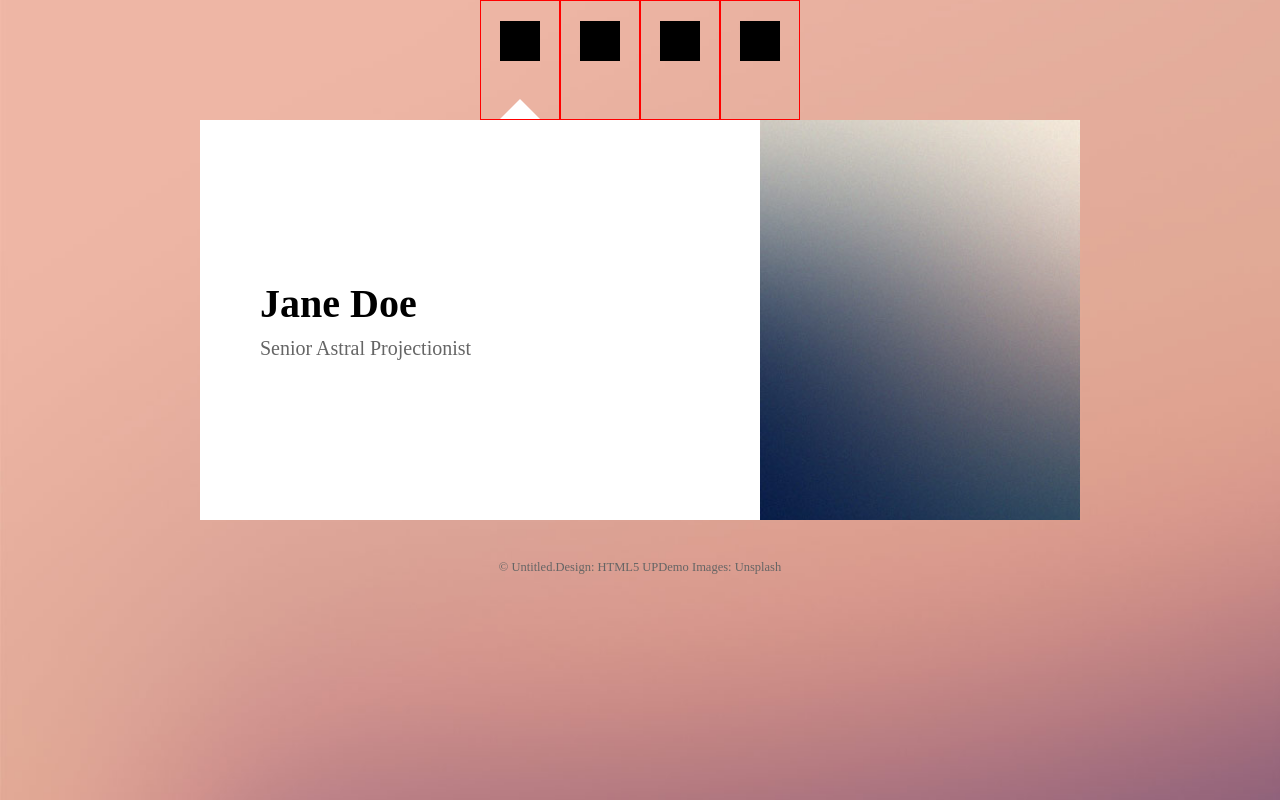
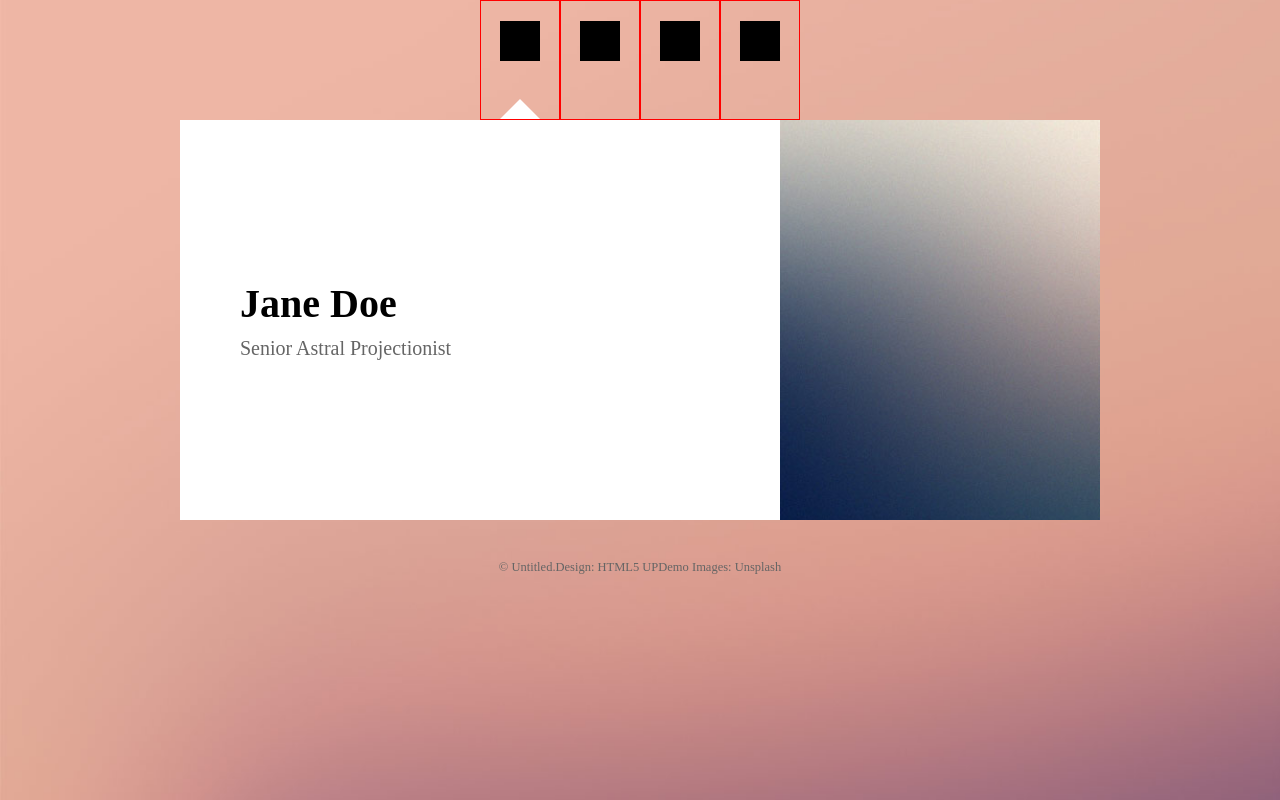
Before and after one commit to mpownuk/html5up.net-astral, a React (Create React App) app: page / in a window 1280 px wide. Built offline with nearby package versions, Linux system fonts and the light colour scheme.

Commit message:
animation added

```diff
--- a/src/Section/ContactMe.jsx
+++ b/src/Section/ContactMe.jsx
@@ -1,6 +1,6 @@
-export const ContactMe = () => {
+export const ContactMe = ({triangles}) => {
      return (
-        <div className="section--contact">
+        <div className={triangles[2] ? "section--contact blue" : "section--contact red"}>
             <div className="section--header">
                 <h2>Contact Me</h2>
             </div>
--- a/src/Section/Home.jsx
+++ b/src/Section/Home.jsx
@@ -1,7 +1,10 @@
 
-export const Home = () => {
+export const Home = ({triangles, className}) => {
+
+
+
     return (
-        <div className="section--home">
+        <div className={triangles[0] ? "section--home blue" : "section--home red"}>
             <div className='section--home--container'>
                 <div className='section--home--header'>
                     <h1 className='section--home--header__heading'>Jane Doe</h1>
--- a/src/Section/Section.jsx
+++ b/src/Section/Section.jsx
@@ -3,11 +3,16 @@ import { Work } from "./Work"
 import { ContactMe } from "./ContactMe"
 
 export const Section = ({triangles}) => {
+
+const hideAndDispaly = (elem) => {
+        return elem
+}
+
     return (
         <section className="section">
-                {triangles[0] && <Home />}
-                {triangles[1] && <Work />}
-                {triangles[2] && <ContactMe />}
+                {triangles[0] ? hideAndDispaly(<Home triangles={triangles} />) : null}
+                {triangles[1] ? hideAndDispaly(<Work triangles={triangles} />) : null}
+                {triangles[2] ? hideAndDispaly(<ContactMe triangles={triangles} />) : null}
         </section>
     )
 }
--- a/src/Section/Work.jsx
+++ b/src/Section/Work.jsx
@@ -1,6 +1,6 @@
-export const Work = () => {
+export const Work = ({triangles}) => {
     return (
-        <div className="section--work">
+        <div className={triangles[1] ? "section--work blue" : "section--work red"}>
             <div className="section--header">
                 <h2>Work</h2>
                 <p className='paragraph'>Lorem ipsum dolor sit amet consectetur adipisicing elit. Totam tenetur voluptate laborum culpa in dolorum itaque veritatis reprehenderit porro recusandae accusantium excepturi cumque, illum deserunt.</p>
--- a/src/index.css
+++ b/src/index.css
@@ -45,16 +45,14 @@
   border-left: 1rem solid transparent;
   border-right: 1rem solid transparent;
   border-bottom: 1rem solid #ffffff;
-  transition: 0.4s;
+  transition: 0.3s;
 }
 
 .header .header--icon .header--icon--triangle__none {
-  width: 0;
-  height: 0;
   border-left: 1rem solid transparent;
   border-right: 1rem solid transparent;
   border-bottom: 0rem solid #ffffff;
-  transition: 0.4s;
+  transition: 0.3s;
 }
 
 .section {
@@ -68,6 +66,7 @@
   width: 100%;
   height: 26rem;
   text-align: center;
+  transition: 0.3s;
 }
 
 .section .section--home .section--home--container {
@@ -104,7 +103,6 @@
 
 .section .section--work {
   width: 100%;
-  height: auto;
   padding: 1rem;
 }
 
@@ -173,6 +171,38 @@
 .section .section--contact .section--contact--form button {
   background-color: #222222;
   color: #ffffff;
+}
+
+.red {
+  overflow: hidden;
+  animation: aaa 0.8s forwards linear;
+}
+
+@keyframes aaa {
+  0% {
+    height: 100%;
+    opacity: 1;
+  }
+  100% {
+    height: 0%;
+    opacity: 0;
+  }
+}
+
+.blue {
+  overflow: hidden;
+  animation: bbb 0.4s forwards;
+}
+
+@keyframes bbb {
+  0% {
+    height: 0%;
+    opacity: 0;
+  }
+  100% {
+    height: 100%;
+    opacity: 1;
+  }
 }
 
 .paragraph {
@@ -244,6 +274,9 @@
     grid-template-columns: auto auto;
     grid-template-rows: auto auto auto auto auto auto;
   }
+  .section .section--contact {
+    padding: 2rem;
+  }
   .section .section--contact .section--contact--form .section--contact--form--button {
     width: 10rem;
   }
@@ -254,7 +287,7 @@
     flex-direction: row;
     justify-content: center;
     margin: auto;
-    width: auto;
+    width: 920px;
   }
   .section .section--home {
     width: 100%;
--- a/src/index.scss
+++ b/src/index.scss
@@ -40,16 +40,14 @@
             border-left: 1rem solid transparent;
             border-right: 1rem solid transparent;
             border-bottom: 1rem solid #ffffff;
-            transition: 0.4s;
+            transition: 0.3s;
 
         }
         .header--icon--triangle__none {
-            width: 0;
-            height: 0;
             border-left: 1rem solid transparent;
             border-right: 1rem solid transparent;
             border-bottom: 0rem solid #ffffff;
-            transition: 0.4s;
+            transition: 0.3s;
         }
     }
 }
@@ -64,6 +62,7 @@
         width: 100%;
         height: 26rem;
         text-align: center;
+        transition: 0.3s;
         .section--home--container {
             display: flex;
             flex-direction: column;
@@ -95,7 +94,6 @@
 
     .section--work {
         width: 100%;
-        height: auto;
         padding: 1rem;
 
         .section--work__image--container {
@@ -154,6 +152,25 @@
             }
         }
     }
+}
+
+.red {
+    overflow: hidden;
+    animation: aaa 0.8s forwards linear
+}
+@keyframes aaa {
+    0% {height: 100%; opacity: 1;}
+    100% {height: 0%; opacity: 0;}
+}
+
+.blue{
+    overflow: hidden;
+    animation: bbb 0.4s forwards;
+
+}
+@keyframes bbb {
+    0% {height: 0%; opacity: 0;}
+    100% {height: 100%;opacity: 1;}
 }
 
 .paragraph {
@@ -230,6 +247,7 @@
             }
         }
         .section--contact {
+            padding: 2rem;
             .section--contact--form {
                 .section--contact--form--button {
                     width: 10rem;
@@ -238,12 +256,13 @@
         }
     }
 }
+
 @media screen and (min-width:981px) {
     .section {
         flex-direction: row;
         justify-content: center;
         margin: auto;
-        width: auto;
+        width: 920px;
         .section--home {
             width: 100%;
             text-align: start;
```
Also changed, not shown: src/index.min.css.
